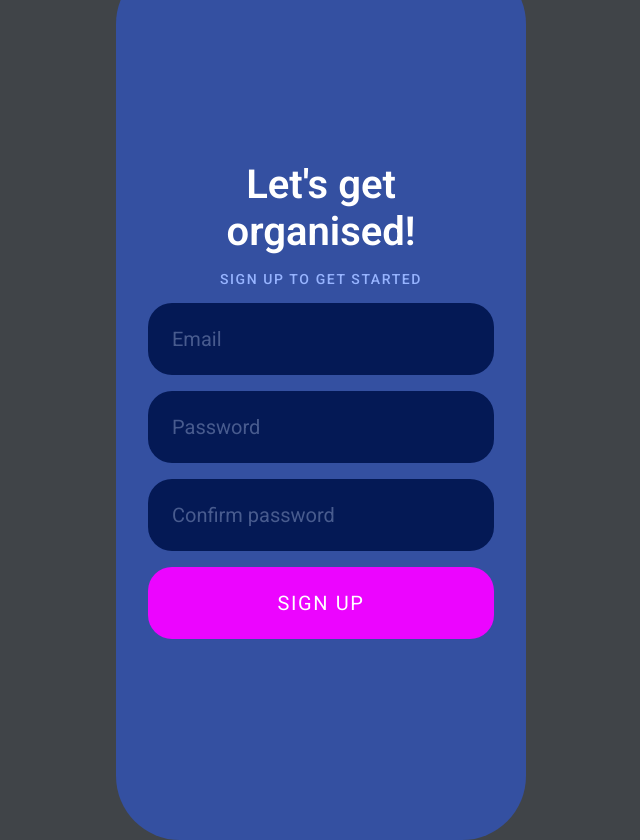
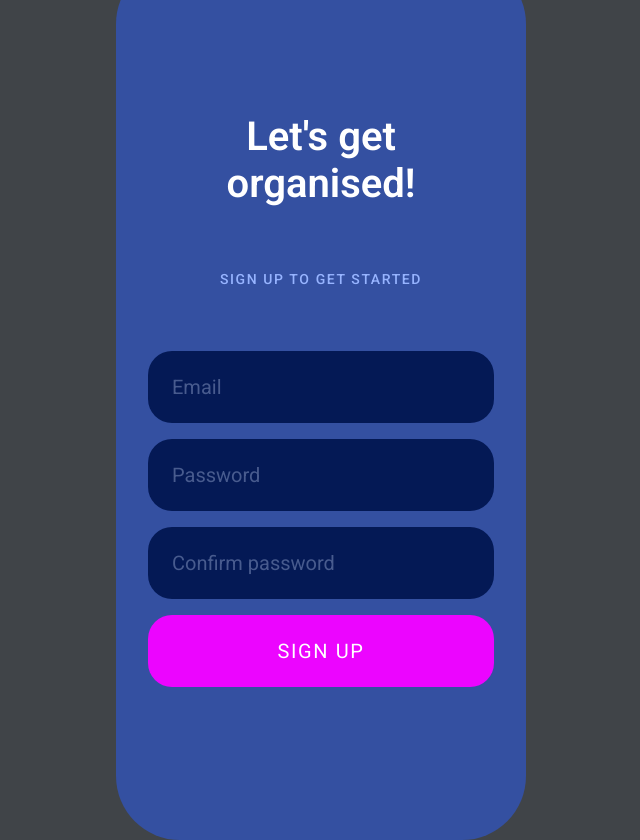
Before and after one commit to sophocles99/tasks-frontend, a React (Vite) app: page /register in a window 1280 px wide. Shown: the whole page, without its empty margins (319-959 px from the left). Built offline with nearby package versions, Linux system fonts and the light colour scheme.

Commit message:
add spacing to Register container

```diff
--- a/src/styles/Register.module.css
+++ b/src/styles/Register.module.css
@@ -1,6 +1,7 @@
 .registerPageContainer {
   display: flex;
   flex-direction: column;
+  gap: 3rem;
   align-items: center;
   justify-content: center;
   width: 100%;
--- a/src/styles/Subtitle.module.css
+++ b/src/styles/Subtitle.module.css
@@ -3,7 +3,7 @@
   display: flex;
   flex-direction: column;
   justify-content: center;
-  height: 48px;
+  height: 3rem;
   color: var(--secondary-colour);
   font-weight: 500;
   font-size: 14px;
```
